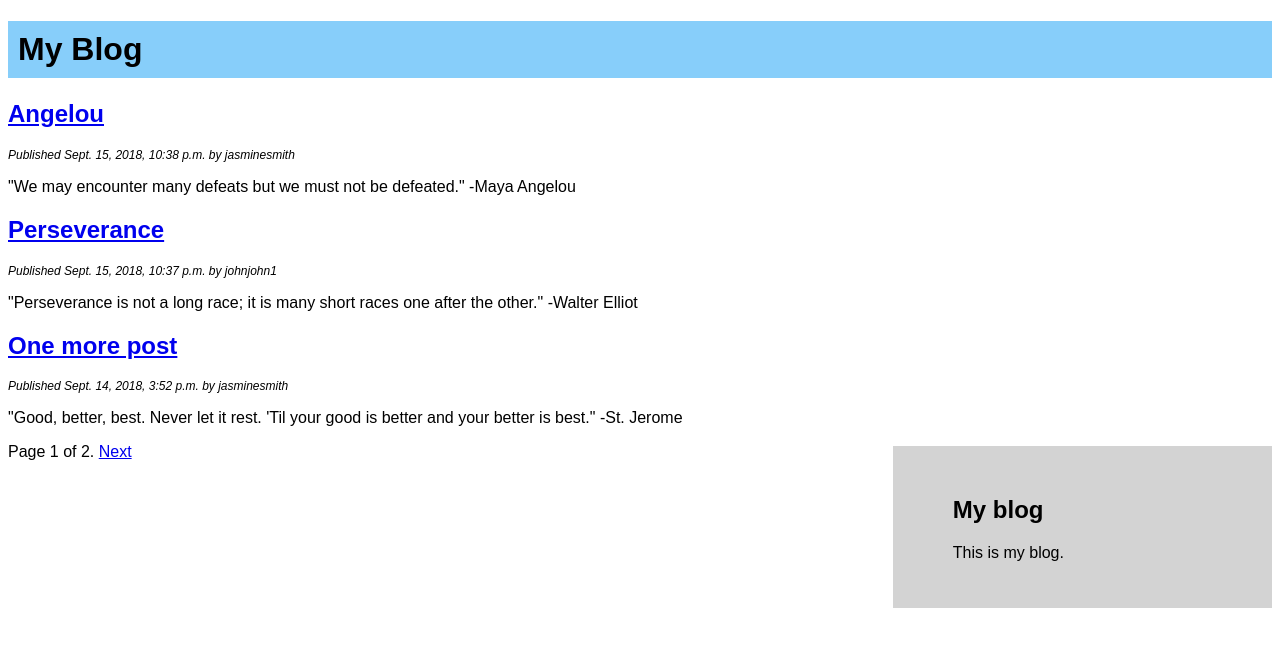
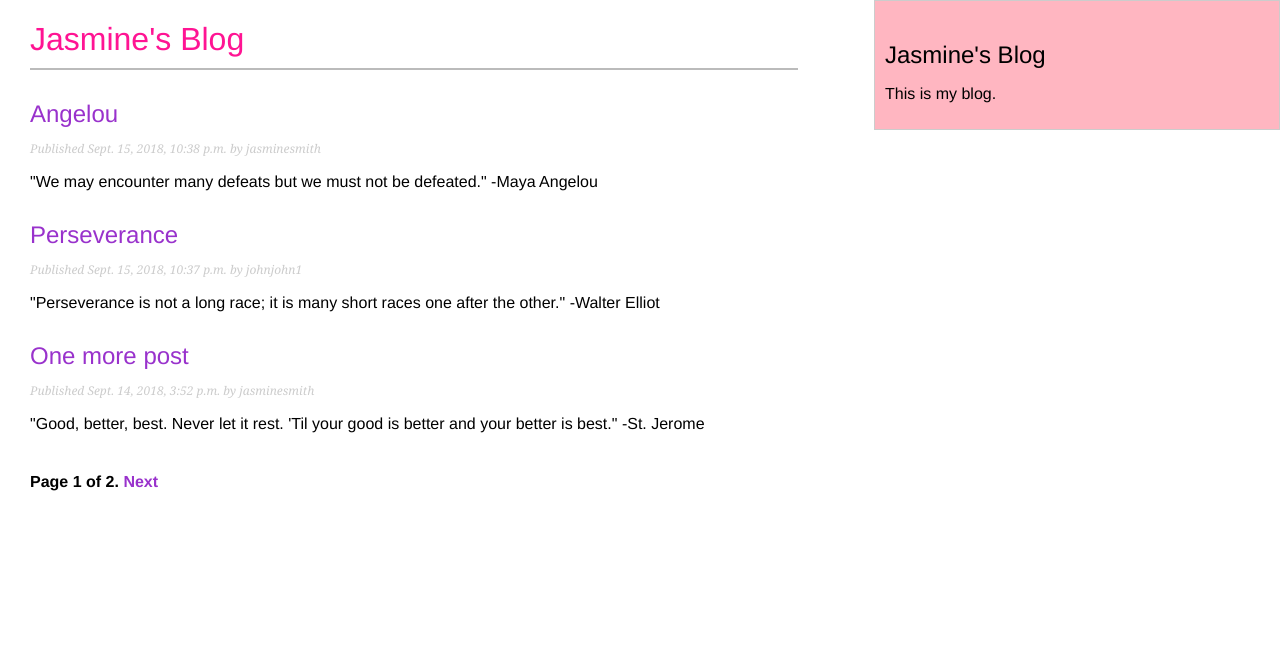
Before and after one commit to jasminesmit1/Blog-Application, a Django app: page /blog/ in a window 1280 px wide. Shown: the top 647 px of the page. Run offline with Django 3.2, Linux system fonts and the light colour scheme; data comes from the database, SQL or seed files in the repository; both versions use the stored data as it was after the commit.

Commit message:
final commit

```diff
--- a/blog/static/blog/styles.css
+++ b/blog/static/blog/styles.css
@@ -1,32 +1,52 @@
+
+body {
+    margin:0;
+    padding:0;
+    font-family:helvetica, sans-serif;
+}
+
+a {
+    color: darkorchid;
+    text-decoration:none;
+}
+
+h1 {
+    font-weight:normal;
+    border-bottom:2px solid #bbb;
+    padding:0 0 10px 0;
+    color: deeppink;
+}
+
+h2 {
+    font-weight:normal;
+    margin:30px 0 0;
+}
+
+#content {
+    float:left;
+    width:60%;
+    padding:0 0 0 30px;
+}
+
 #sidebar {
-    positon:absolute;
-    background-color:lightgray;
-    padding:30px 60px;
-    text-align:left;
-    display: block;
-    margin-top:-15px;
-    margin-left: 70%;
+    float:right;
+    width:30%;
+    padding:10px;
+    background: lightpink;
+    height:100%;
+    border:1px solid #ccc;
 
 }
-h1{
-    background-color: lightskyblue;
-    padding:10px;
-    margin-left:0;
-}
-.content{
-    display: inline-block;
-    width: 40%;
-    float: left;
+
+p.date {
+    color:#ccc;
+    font-family: georgia, serif;
+    font-size: 12px;
+    font-style: italic;
 }
 
-
-html, body{
-    font-family: sans-serif;
+/* pagination */
+.pagination {
+    margin:40px 0;
+    font-weight:bold;
 }
-p.date{
-    font-weight:bold;
-    font:italic 12px sans-serif;
-}
-.pagination{
-    margin-top:10px;
-}
--- a/blog/templates/blog/base.html
+++ b/blog/templates/blog/base.html
@@ -11,7 +11,7 @@
         {% endblock %}
     </div>
     <div id="sidebar">
-        <h2>My blog</h2>
+        <h2>Jasmine's Blog</h2>
           <p>This is my blog.</p>
     </div>
 </body>
--- a/blog/templates/blog/post/detail.html
+++ b/blog/templates/blog/post/detail.html
@@ -8,4 +8,9 @@
         Published {{ post.publish }} by {{ post.author }}
     </p>
     {{ post.body|linebreaks }}
+    <p>
+        <a href="{% url "blog:post_share" post.id %}">
+        Share this post
+        </a>
+    </p>
 {% endblock %}
--- a/blog/templates/blog/post/list.html
+++ b/blog/templates/blog/post/list.html
@@ -3,7 +3,7 @@
 {% block title %} My Blog {% endblock %}
 
 {% block content %}
-    <h1>My Blog</h1>
+    <h1>Jasmine's Blog</h1>
     {% for post in posts %}
         <h2>
             <a href="{{ post.get_absolute_url }}">
--- a/blog/urls.py
+++ b/blog/urls.py
@@ -12,4 +12,6 @@ urlpatterns = [
     path('<int:year>/<int:month>/<int:day>/<slug:post>/',
          views.post_detail,
          name='post_detail'),
+    path('<int:post_id>/share/',
+         views.post_share, name='post_share')
 ]
--- a/blog/views.py
+++ b/blog/views.py
@@ -1,8 +1,9 @@
 from django.shortcuts import render, get_object_or_404
 from django.core.paginator import Paginator, EmptyPage, PageNotAnInteger
+from django.views.generic import ListView
+from django.core.mail import send_mail
 from .models import Post
-from django.views.generic import ListView
-
+from .forms import EmailPostForm
 
 
 def post_list(request):
@@ -36,3 +37,28 @@ class PostListView(ListView):
     context_object_name = 'posts'
     paginate_by = 3
     template_name = 'blog/post/list.html'
+
+
+def post_share(request, post_id):
+    # Retrieve post by id
+    post = get_object_or_404(Post, id=post_id, status='published')
+    sent = False
+
+    if request.method == 'POST':
+        # Form was submitted
+        form = EmailPostForm(request.POST)
+        if form.is_valid():
+            # Form fields passed validation
+            cd = form.cleaned_data
+            post_url = request.build_absolute_uri(
+                post.get_absolute_url())
+            subject = '{} ({}) recommends you reading "{}"'.format(cd['name'], cd['email'], post.title)
+            message = 'Read "{}" at {}\n\n{}\'s comments: {}'.format(post.title, post_url, cd['name'], cd['comments'])
+            send_mail(subject, message, 'admin@myblog.com',
+                      [cd['to']])
+            sent = True
+    else:
+        form = EmailPostForm()
+    return render(request, 'blog/post/share.html', {'post': post,
+                                                    'form': form,
+                                                    'sent': sent})
--- a/mysite/settings.py
+++ b/mysite/settings.py
@@ -124,3 +124,8 @@ STATIC_DIRS = 'static'
 STATICFILES_DIRS = [
     STATIC_DIRS,
 ]
+EMAIL_HOST = 'smtp.gmail.com'
+EMAIL_HOST_USER = 'your_account@gmail.com'
+EMAIL_HOST_PASSWORD = 'your_password'
+EMAIL_PORT = 587
+EMAIL_USE_TLS = True
```
Also changed, not shown: blog/forms.py (added, +9 -0 lines), blog/templates/blog/post/share.html (added, +19 -0 lines), db.sqlite3.
